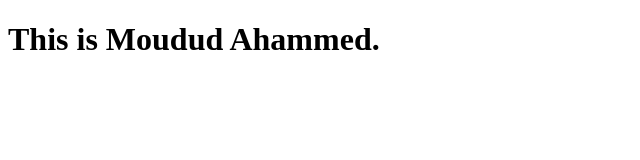
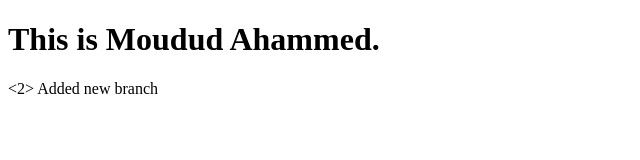
Before and after one commit to 21MoududAhammed/my-first-ripo, a plain HTML site: page index.html in a window 1280 px wide. Shown: the whole page, without its empty margins (0-640 px from the left). Drawn offline with Linux system fonts and the light colour scheme.

Commit message:
add new branch

```diff
--- a/index.html
+++ b/index.html
@@ -8,5 +8,6 @@
 </head>
 <body>
     <h1>This is Moudud Ahammed.</h1>
+    <2> Added new branch </2>
 </body>
 </html>
```
